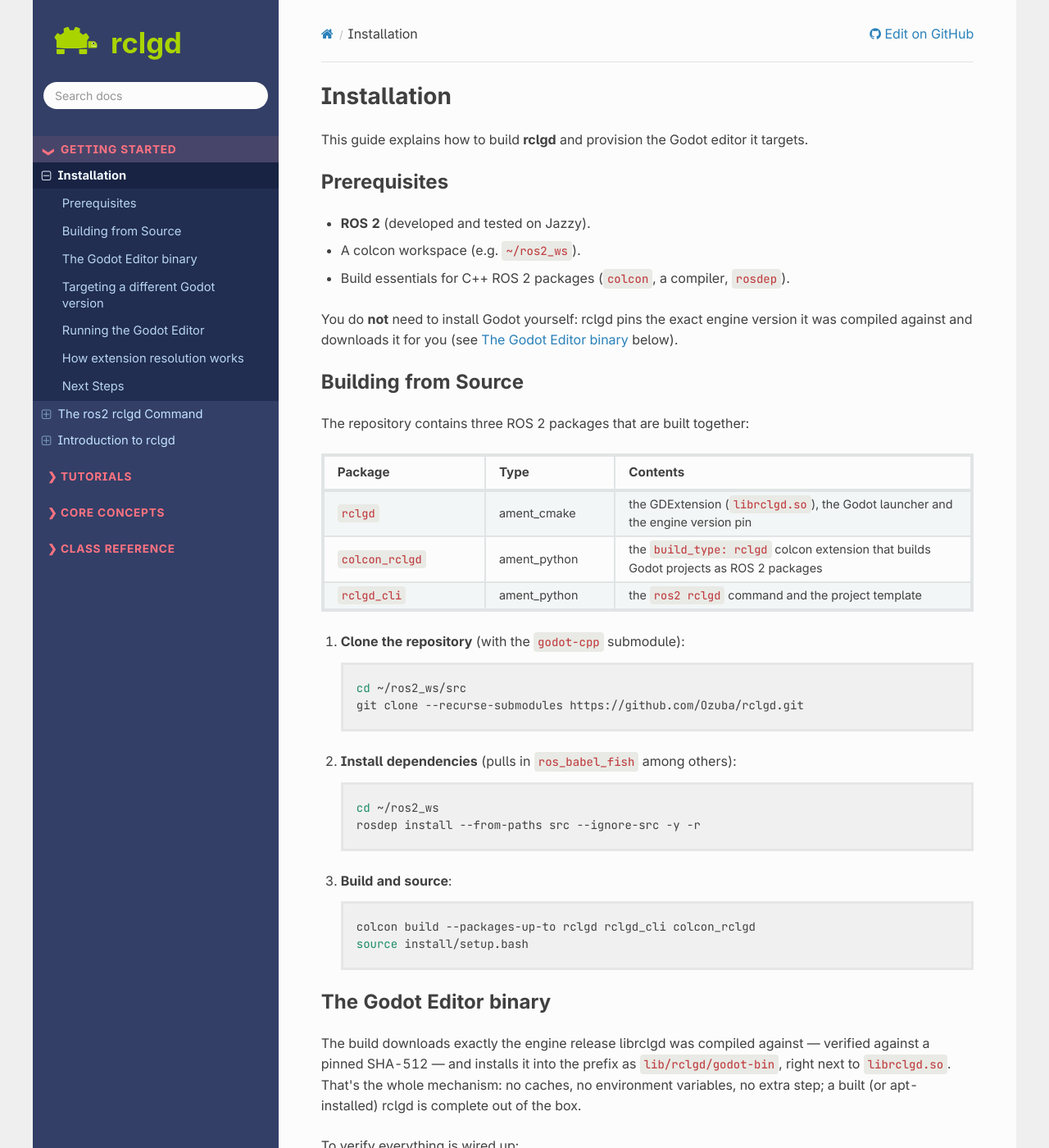
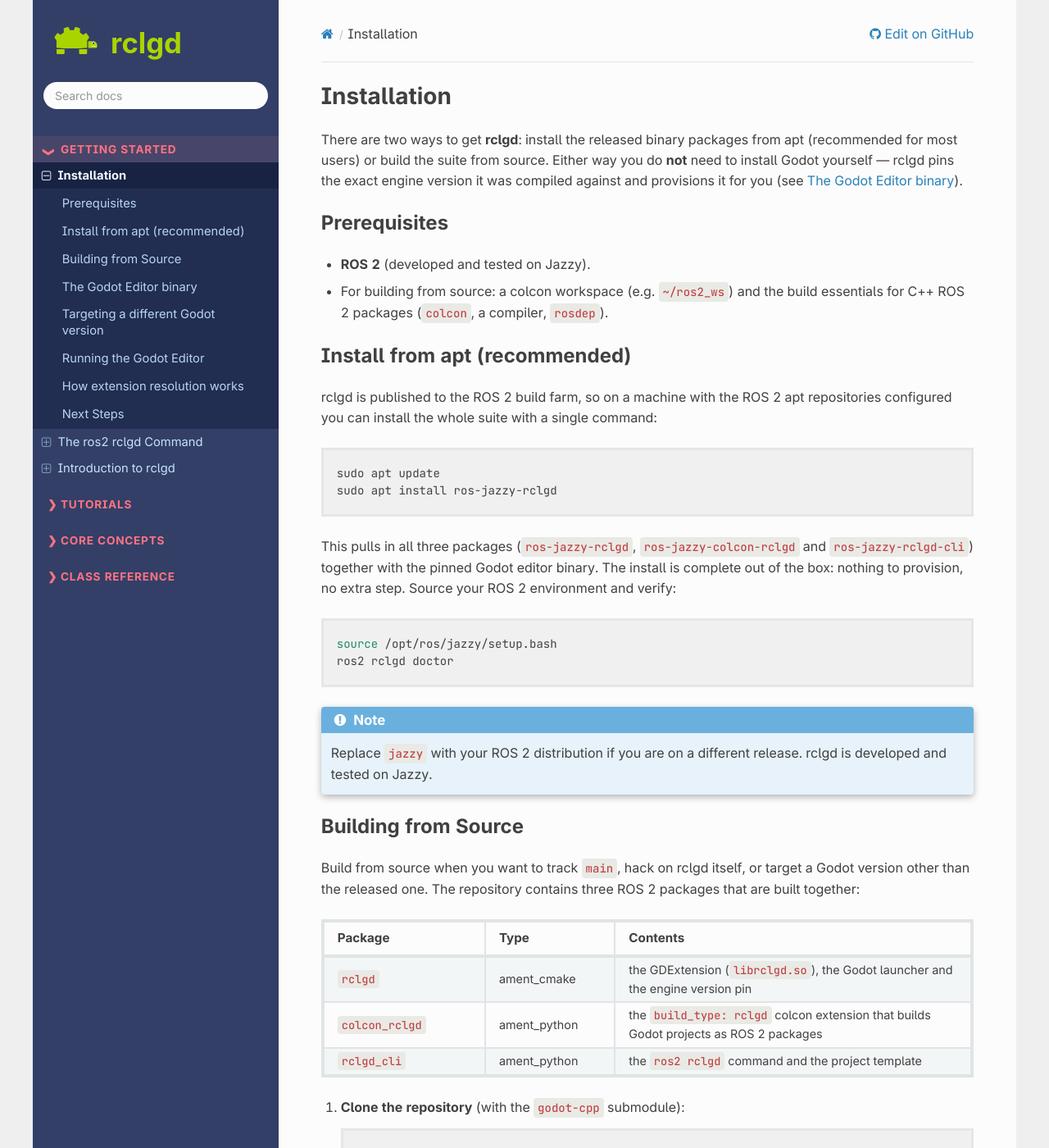
Before and after one commit to Ozuba/rclgd, a Sphinx documentation site: the page built from docs/getting_started/installation.rst, in a window 1280 px wide and 1400 px high. Shown: the whole window at 82% size. Built offline with Sphinx 7.4.7 and the Read the Docs theme 3.1.0, drawn with Linux system fonts in a browser that asks for light colours; comment, search, counter and statistics services are not loaded; some of the changed text lies outside the part shown.

```diff
--- a/docs/getting_started/installation.rst
+++ b/docs/getting_started/installation.rst
@@ -1,24 +1,51 @@
 Installation
 ============
 
-This guide explains how to build **rclgd** and provision the Godot editor it
-targets.
+There are two ways to get **rclgd**: install the released binary packages from
+apt (recommended for most users) or build the suite from source. Either way you
+do **not** need to install Godot yourself — rclgd pins the exact engine version
+it was compiled against and provisions it for you (see :ref:`godot-setup`).
 
 Prerequisites
 -------------
 
 *   **ROS 2** (developed and tested on Jazzy).
-*   A colcon workspace (e.g. ``~/ros2_ws``).
-*   Build essentials for C++ ROS 2 packages (``colcon``, a compiler, ``rosdep``).
+*   For building from source: a colcon workspace (e.g. ``~/ros2_ws``) and the
+    build essentials for C++ ROS 2 packages (``colcon``, a compiler,
+    ``rosdep``).
 
-You do **not** need to install Godot yourself: rclgd pins the exact engine
-version it was compiled against and downloads it for you (see
-:ref:`godot-setup` below).
+Install from apt (recommended)
+------------------------------
+
+rclgd is published to the ROS 2 build farm, so on a machine with the ROS 2 apt
+repositories configured you can install the whole suite with a single command:
+
+.. code-block:: bash
+
+   sudo apt update
+   sudo apt install ros-jazzy-rclgd
+
+This pulls in all three packages (``ros-jazzy-rclgd``,
+``ros-jazzy-colcon-rclgd`` and ``ros-jazzy-rclgd-cli``) together with the
+pinned Godot editor binary. The install is complete out of the box: nothing to
+provision, no extra step. Source your ROS 2 environment and verify:
+
+.. code-block:: bash
+
+   source /opt/ros/jazzy/setup.bash
+   ros2 rclgd doctor
+
+.. note::
+
+   Replace ``jazzy`` with your ROS 2 distribution if you are on a different
+   release. rclgd is developed and tested on Jazzy.
 
 Building from Source
 --------------------
 
-The repository contains three ROS 2 packages that are built together:
+Build from source when you want to track ``main``, hack on rclgd itself, or
+target a Godot version other than the released one. The repository contains
+three ROS 2 packages that are built together:
 
 .. list-table::
    :widths: 25 20 55
@@ -63,11 +90,20 @@ The repository contains three ROS 2 packages that are built together:
 The Godot Editor binary
 -----------------------
 
-The build downloads exactly the engine release librclgd was compiled against
-— verified against a pinned SHA-512 — and installs it into the prefix as
+The engine binary is provisioned at **build time**: the ``rclgd`` build
+downloads exactly the release ``librclgd.so`` was compiled against — verified
+against a pinned SHA-512 — and installs it into the prefix as
 ``lib/rclgd/godot-bin``, right next to ``librclgd.so``. That's the whole
-mechanism: no caches, no environment variables, no extra step; a built (or
-apt-installed) rclgd is complete out of the box.
+mechanism: no caches, no environment variables, no separate CLI step. Because
+the binary lands in the package's own install prefix, an apt/deb install ships
+it like any other file and a built or apt-installed rclgd is complete out of
+the box.
+
+.. note::
+
+   Earlier versions exposed a ``ros2 rclgd setup`` verb that fetched the engine
+   after the build. That step is gone — provisioning now happens inside the
+   build, so there is nothing to run by hand.
 
 To verify everything is wired up:
 
```
Also changed, not shown: README.md (+28 -57 lines), docs/classes/class_rosqos.rst (+51 -13 lines), rclgd/CHANGELOG.rst, 3 other files.
